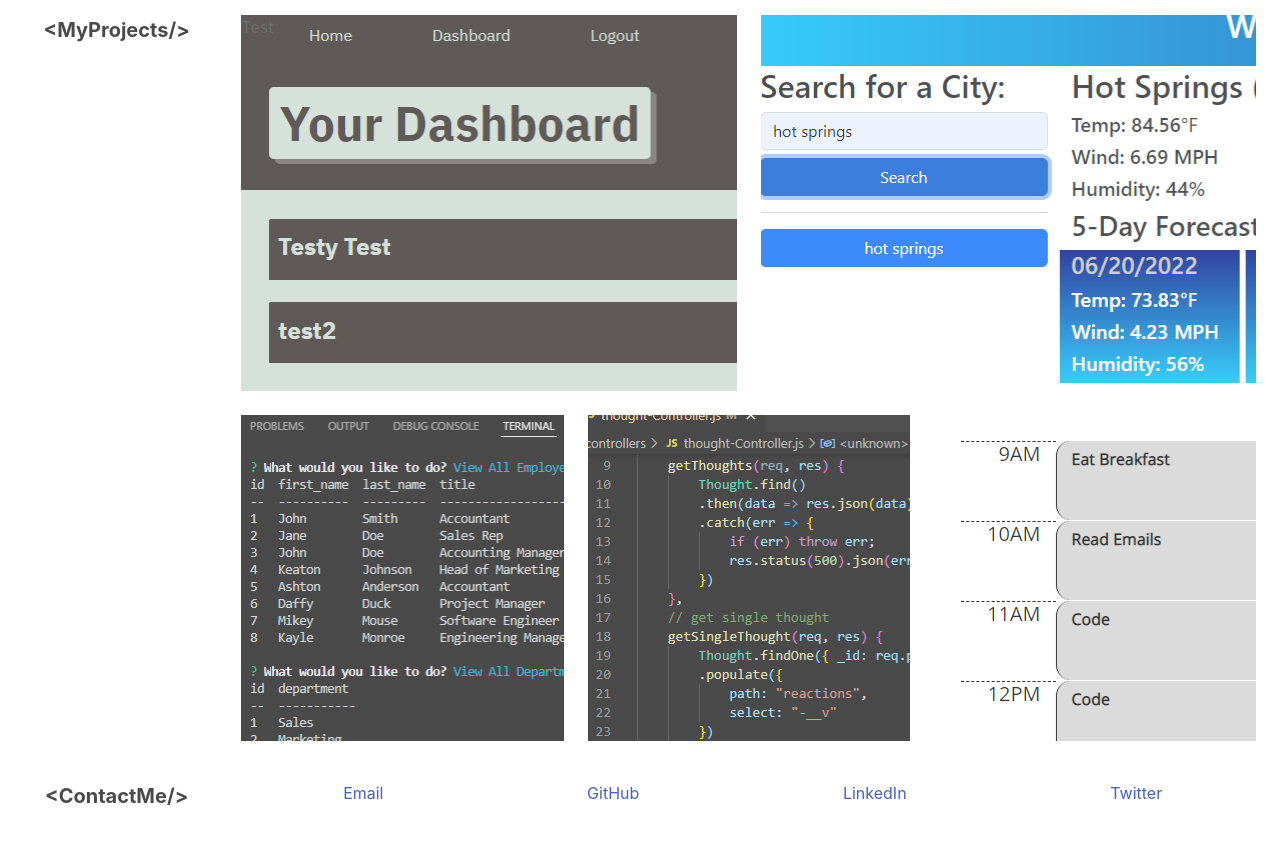
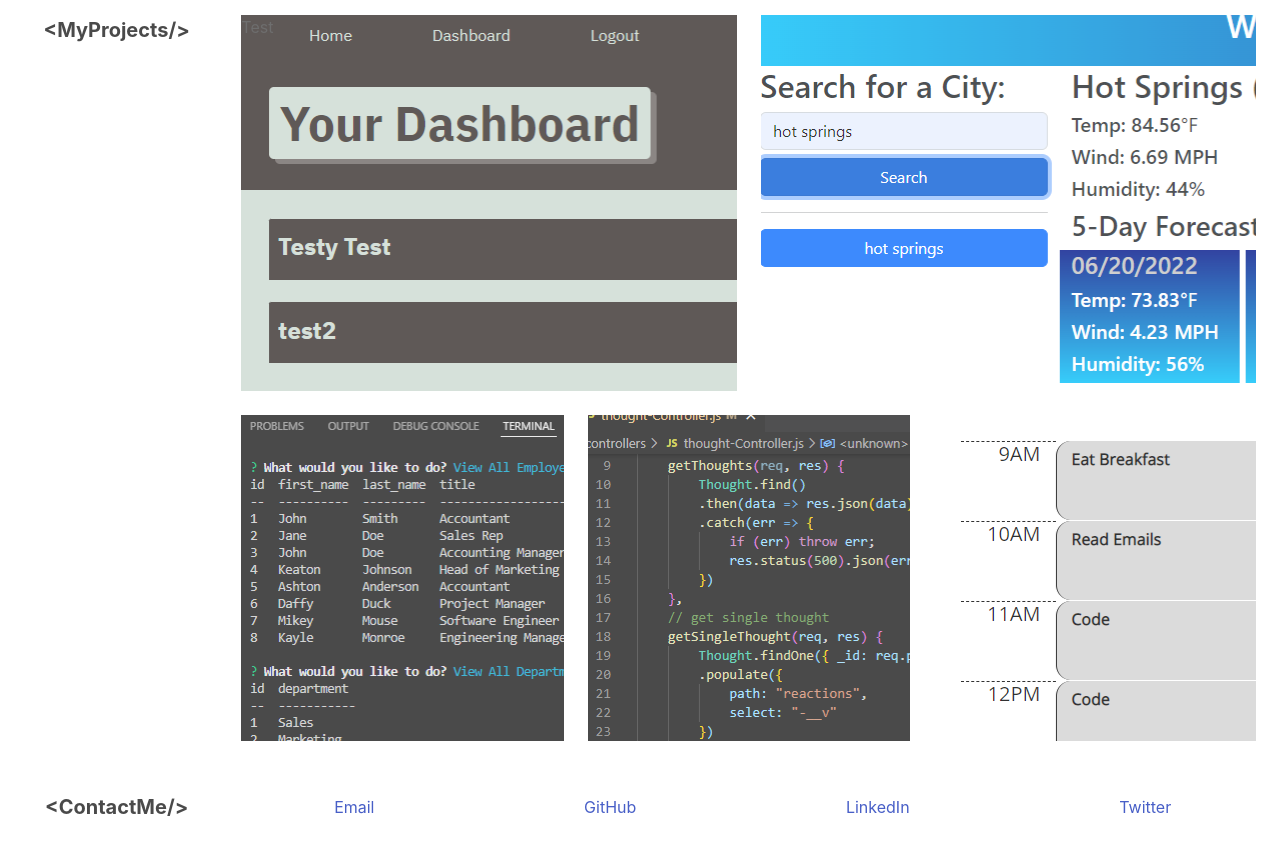
Before and after one commit to HunterMcGrew/Portfolio-WIP, a plain HTML site: page index.html in a window 1280 px wide. Shown: the part 253-1108 px from the top of the page. Before the commit the page ends 1076 px from the top, so only its background shows below. Drawn offline with nearby package versions, Linux system fonts and the light colour scheme.

Commit message:
slight styling changes

```diff
--- a/assests/css/style.css
+++ b/assests/css/style.css
@@ -4,6 +4,18 @@
 
 header {
     height: 60px;
+}
+
+main {
+    margin-bottom: 2rem;
+}
+
+footer {
+    height: 75px;
+}
+
+.contactColumn {
+    padding: 0;
 }
 
 #projectsMain {
--- a/index.html
+++ b/index.html
@@ -89,17 +89,17 @@
             </section>
         <!-- End Project Section -->
         <!-- Start Contact Section -->
-            <footer class="columns mt-4" id="contact">
+            <footer class="columns mt-4 is-align-items-center" id="contact">
 
                 <section class="column is-2 mr-2">
                     <h2 class="is-size-5 has-text-weight-bold has-text-centered">&lt;ContactMe&sol;&gt;</h2>
                 </section>
 
-                <section class="column is-10 is-flex is-justify-content-space-around">
-                    <a href="mailto:hunter109@gmail.com" class="">Email</a>
-                    <a href="https://github.com/HunterMcGrew" class="">GitHub</a>
-                    <a href="https://www.linkedin.com/in/hunter-mcgrew-5a126745/" class="">LinkedIn</a>
-                    <a href="https://twitter.com/hunter109" class="">Twitter</a>
+                <section class="column contactColumn is-10 is-flex is-justify-content-space-around">
+                    <a href="mailto:hunter109@gmail.com" class="contactLinks">Email</a>
+                    <a href="https://github.com/HunterMcGrew" class="contactLinks">GitHub</a>
+                    <a href="https://www.linkedin.com/in/hunter-mcgrew-5a126745/" class="contactLinks">LinkedIn</a>
+                    <a href="https://twitter.com/hunter109" class="contactLinks">Twitter</a>
                 </section>
 
             </footer>
```
